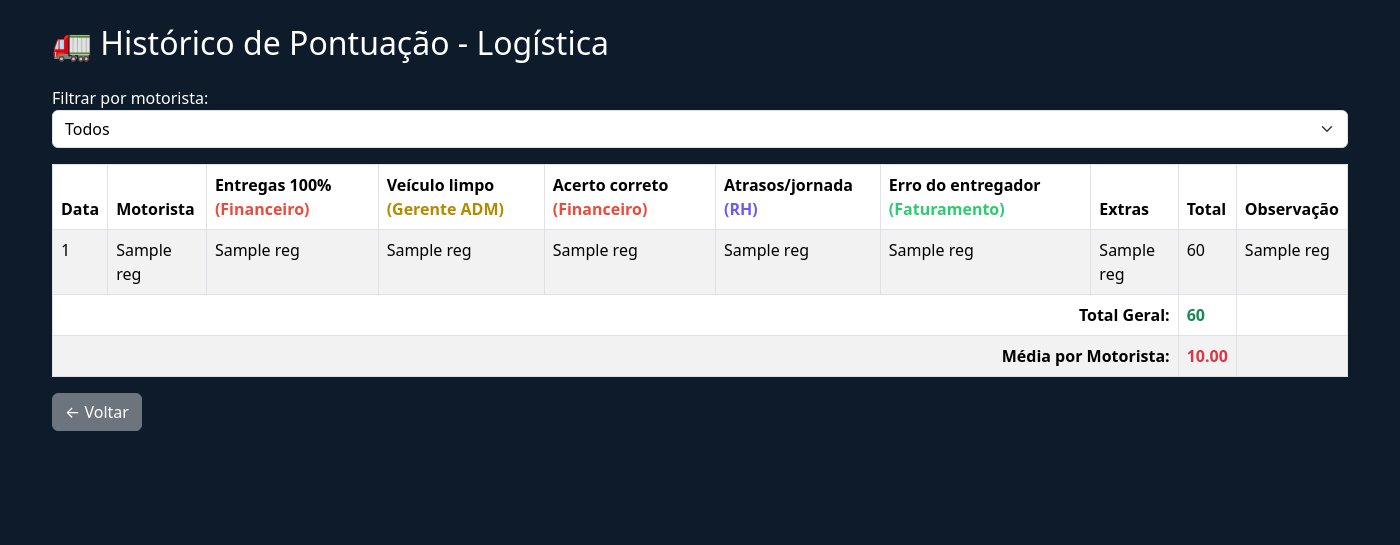
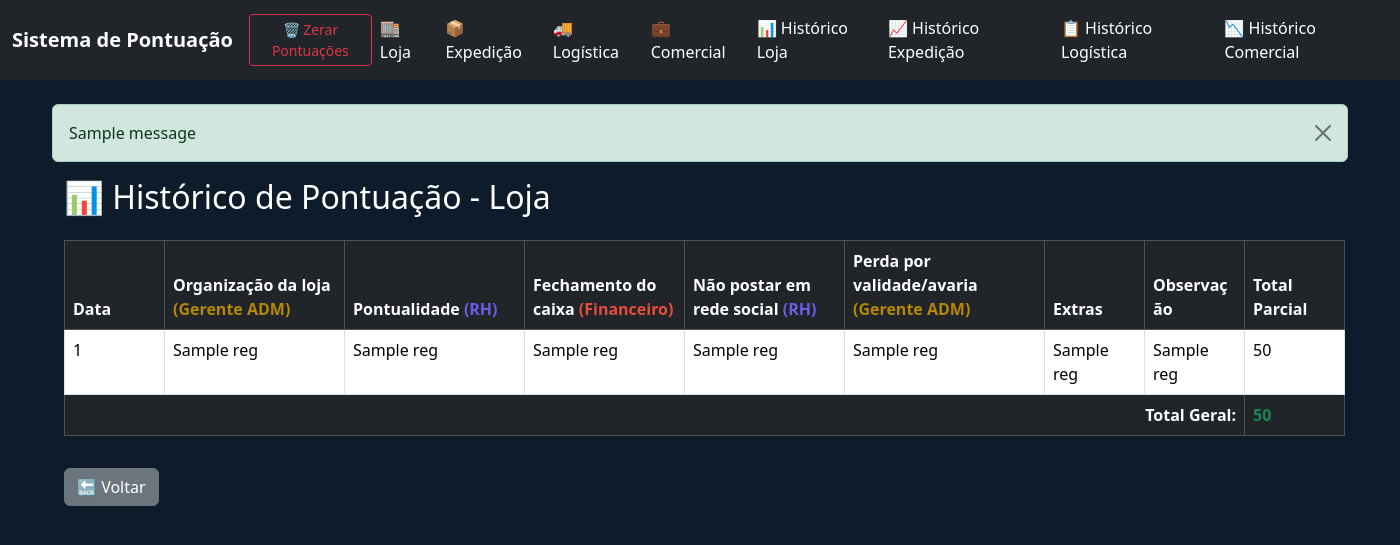
Before and after one commit to Luangscruznfe/pontuacao-confie, a Flask app: template templates/historico_logistica.html in a window 1400 px wide. Shown: the top 545 px of the page. Run offline with Flask 3, Linux system fonts and the light colour scheme; the template is opened without the code that fills it: most values are stand-ins (such as "Sample title", 1, 10 or a date in 2020); one stand-in notice (Sample message) is shown.

```diff
--- a/templates/historico_logistica.html
+++ b/templates/historico_logistica.html
@@ -1,64 +1,31 @@
-<!DOCTYPE html>
-<html lang="pt-br">
-<head>
-  <meta charset="UTF-8">
-  <title>Histórico de Pontuação - Logística</title>
-  <meta name="viewport" content="width=device-width, initial-scale=1">
-  <link href="https://cdn.jsdelivr.net/npm/bootstrap@5.3.2/dist/css/bootstrap.min.css" rel="stylesheet">
-  <style>
-    body {
-      background-color: #0d1b2a;
-      color: white;
-    }
-    table {
-      background-color: white;
-      color: black;
-    }
-    .form-select, .form-label {
-      color: black;
-    }
-    .setor-financeiro { color: #e74c3c; font-weight: bold; }
-    .setor-faturamento { color: #2ecc71; font-weight: bold; }
-    .setor-gerente { color: #b58900; font-weight: bold; }
-    .setor-rh { color: #6c5ce7; font-weight: bold; }
-  </style>
-</head>
-<body>
-  <div class="container mt-4">
-    <h2 class="mb-4">🚛 Histórico de Pontuação - Logística</h2>
+{% extends 'base.html' %}
 
-    <form method="get" class="mb-3">
-      <label for="motorista">Filtrar por motorista:</label>
-      <select name="motorista" id="motorista" class="form-select" onchange="this.form.submit()">
-        <option value="">Todos</option>
-        {% for m in motoristas %}
-          <option value="{{ m }}" {% if m == motorista %}selected{% endif %}>{{ m }}</option>
-        {% endfor %}
-      </select>
-    </form>
+{% block title %}Histórico - Loja{% endblock %}
 
-    <table class="table table-bordered table-striped">
-      <thead>
+{% block content %}
+<div class="container">
+    <h2 class="mb-4">📊 Histórico de Pontuação - Loja</h2>
+    <table class="table table-bordered text-white" style="table-layout: fixed; word-wrap: break-word;">
+        <thead class="table-dark">
             <tr>
-          <th>Data</th>
-          <th>Motorista</th>
-          <th>Entregas 100% <span class="setor-financeiro">(Financeiro)</span></th>
-          <th>Veículo limpo <span class="setor-gerente">(Gerente ADM)</span></th>
-          <th>Acerto correto <span class="setor-financeiro">(Financeiro)</span></th>
-          <th>Atrasos/jornada <span class="setor-rh">(RH)</span></th>
-          <th>Erro do entregador <span class="setor-faturamento">(Faturamento)</span></th>
-          <th>Extras</th>
-          <th>Total</th>
-          <th>Observação</th>
+                <th style="width: 100px;">Data</th>
+                <th style="width: 180px;">Organização da loja <span class="setor-gerente">(Gerente ADM)</span></th>
+                <th style="width: 180px;">Pontualidade <span class="setor-rh">(RH)</span></th>
+                <th style="width: 160px;">Fechamento do caixa <span class="setor-financeiro">(Financeiro)</span></th>
+                <th style="width: 160px;">Não postar em rede social <span class="setor-rh">(RH)</span></th>
+                <th style="width: 200px;">Perda por validade/avaria <span class="setor-gerente">(Gerente ADM)</span></th>
+                <th style="width: 100px;">Extras</th>
+                <th style="width: 100px;">Observação</th>
+                <th style="width: 100px;">Total Parcial</th>
             </tr>
         </thead>
         <tbody>
-        {% set total_geral = namespace(valor=0) %}
+            {% set ns = namespace(total_geral=0) %}
             {% for r in registros %}
-        {% set total_parcial = (r[2]|int) + (r[3]|int) + (r[4]|int) + (r[5]|int) + (r[6]|int) + (r[7]|int) %}
-        {% if 'meta' in r[8] %} {% set total_parcial = total_parcial + 2 %} {% endif %}
-        {% if 'equipe90' in r[8] %} {% set total_parcial = total_parcial + 1 %} {% endif %}
-        {% set total_geral.valor = total_geral.valor + total_parcial %}
+                {% set total_parcial = (r[1]|int) + (r[2]|int) + (r[3]|int) + (r[4]|int) + (r[5]|int) %}
+                {% if 'meta' in r[6] %} {% set total_parcial = total_parcial + 2 %} {% endif %}
+                {% if 'equipe90' in r[6] %} {% set total_parcial = total_parcial + 1 %} {% endif %}
+                {% set ns.total_geral = ns.total_geral + total_parcial %}
                 <tr>
                     <td>{{ r[0]|datetimeformat }}</td>
                     <td>{{ r[1] }}</td>
@@ -69,29 +36,18 @@
                     <td>{{ r[6] }}</td>
                     <td>{{ r[7] }}</td>
                     <td>{{ total_parcial }}</td>
-          <td>{{ r[8] }}</td>
                 </tr>
             {% endfor %}
+        </tbody>
+        <tfoot class="table-dark">
             <tr>
                 <td colspan="8" class="text-end fw-bold">Total Geral:</td>
-          <td class="fw-bold {% if total_geral.valor >= 0 %}text-success{% else %}text-danger{% endif %}">
-            {{ total_geral.valor }}
+                <td class="fw-bold {% if ns.total_geral >= 0 %}text-success{% else %}text-danger{% endif %}">
+                    {{ ns.total_geral }}
                 </td>
-          <td></td>
             </tr>
-        <tr>
-          <td colspan="8" class="text-end fw-bold">Média por Motorista:</td>
-          <td class="fw-bold {% if media >= 0 %}text-primary{% else %}text-danger{% endif %}">
-            {{ "%.2f"|format(media) }}
-          </td>
-          <td></td>
-        </tr>
-      </tbody>
+        </tfoot>
     </table>
-
-    <div class="mt-3">
-      <a href="/" class="btn btn-secondary">← Voltar</a>
+    <a href="/" class="btn btn-secondary mt-3">🔙 Voltar</a>
 </div>
-  </div>
-</body>
-</html>
+{% endblock %}
```
Also changed, not shown: templates/loja.html (+42 -33 lines). Lines whose indentation alone changed are shown as unchanged.
